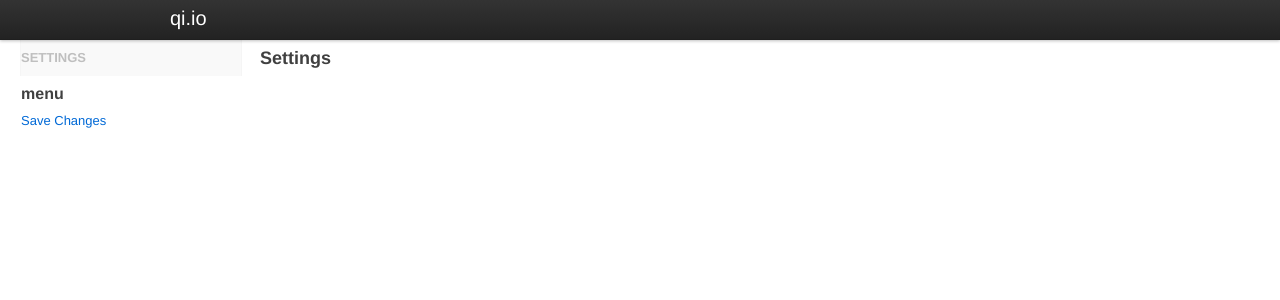
After one commit to pmn/qi.io, a Flask app: page /settings in a window 1280 px wide. The commit adds this page. Shown: the top 300 px of the page. Run offline with Flask 2, Linux system fonts and the light colour scheme; parts of the project's set-up code (start-up, migrations or seed data) failed here and were passed over; some libraries are stand-ins or nearby versions.

Commit message:
Starting implementation of settings page

```diff
--- a/static/css/site.css
+++ b/static/css/site.css
@@ -21,9 +21,6 @@ div.editbox:hover {
     cursor: hand;
 }
 
-div.editbox:focus {
-    background-color: #F8F9BB;
-}
 
 div.container-fluid {
     min-height: 100%;
@@ -51,7 +48,6 @@ textarea.scratchbox {
 
 textarea.editbox {
     display: none;
-    background-color:#f5f5f5;
     font-family: Monaco, Andale Mono, Courier New, monospace;
     padding:8.5px;
     line-height:18px;
@@ -66,6 +62,10 @@ textarea.editbox {
     word-wrap:break-word;
 }
 
+textarea.editbox:focus {
+    background-color: #F8F9BB;
+}
+
 .entrytools {
     float: left;
 }
--- a/templates/base.html
+++ b/templates/base.html
@@ -22,16 +22,18 @@
 	{% if g.user.is_admin() %}
 	<li><a href="/admin">Admin</a></li>
 	{% endif %}
-	<li class="active"><a href="#">Diary</a></li>
-	<li><a href="#">Topics</a></li>
+	<li class="active"><a href="{{ url_for('home') }}">Diary</a></li>
+	<li><a href="{{ url_for('topics') }}">Topics</a></li>
+	<!--
 	<li><a href="#">People</a></li>
 	<li><a href="#">Calendar</a></li>
 	<li><a href="#">To-Do</a></li>
+	//-->
 	<li class="dropdown">
 	  <a href="#" class="dropdown-toggle">{{ g.user['username'] }}</a>
 	  <ul class="dropdown-menu">
 	    <li>
-	      <a href="#">Settings</a>
+	      <a href="/settings">Settings</a>
 	    </li>
 	    <li>
 	      <a href="{{ url_for('sign_out') }}">Sign out</a>
--- /dev/null
+++ b/templates/settings.html
@@ -0,0 +1,16 @@
+{% extends "base.html" %}
+{% block title %} Settings {% endblock %}
+
+{% block sidebar %}
+<h6>Settings</h6>
+<div id="side-menu">
+  <h4>menu</h4>
+  <ul class="unstyled">
+    <li><a href="#">Save Changes</a></li>
+  </ul>
+</div>
+{% endblock %}
+
+{% block content %}
+<h3>Settings</h3>
+{% endblock %}
--- a/web.py
+++ b/web.py
@@ -1,6 +1,6 @@
 # qi: smart notes
 from flask import Flask, render_template, request, redirect, url_for, session, flash, g
-from forms import SigninForm, SignupForm
+from forms import SettingsForm, SigninForm, SignupForm
 import logging
 import argparse
 import json
@@ -110,6 +110,20 @@ def newentry():
         return redirect(url_for('home'))
     else:
         return new_entry
+
+
+@app.route("/settings", methods=['GET', 'POST'])
+def user_settings():
+    """User settings"""
+    form = SettingsForm()
+    return render_template("settings.html",
+                           form=form)
+
+
+@app.route("/topics")
+def topics():
+    """A list of the user's topics"""
+    return render_template("topics.html")
 
 
 @app.route("/signin", methods=['GET', 'POST'])
```
Also changed, not shown: forms.py (+5 -3 lines), templates/topics.html (added, +17 -0 lines).
